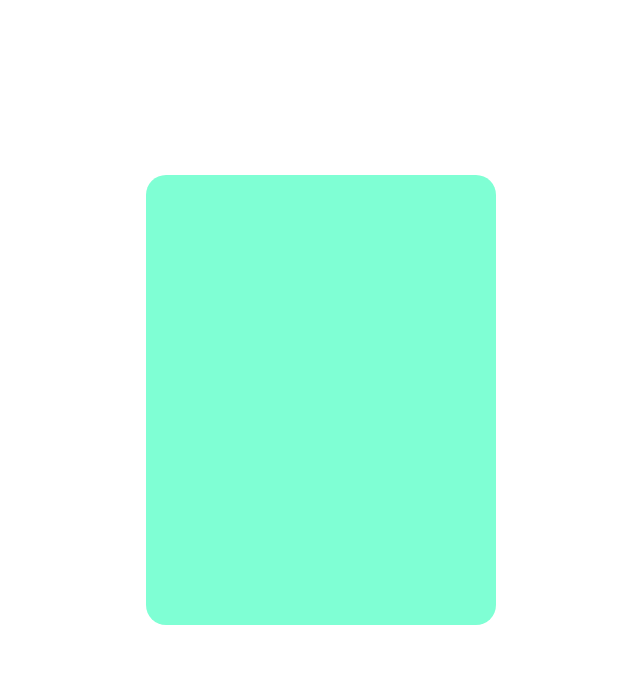
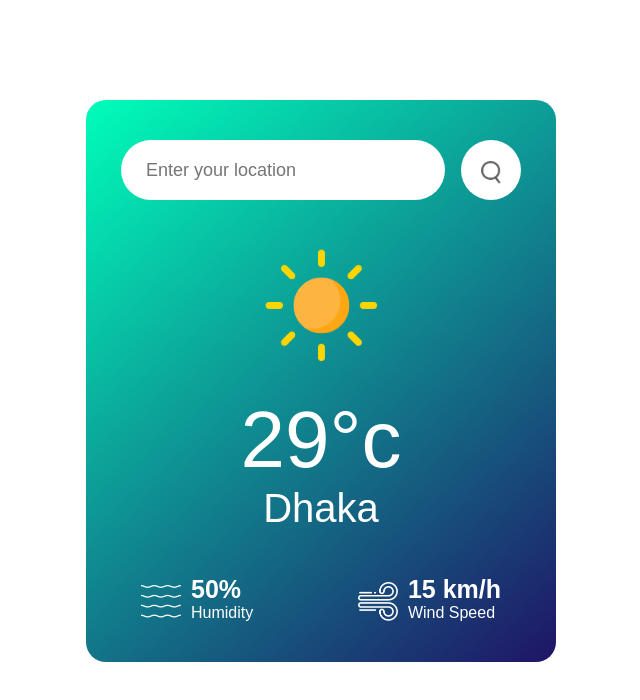
Before and after one commit to mahabub370/Weather-app, a plain HTML site: page index.html in a window 1280 px wide. Shown: the whole page, without its empty margins (319-959 px from the left). Drawn offline with Linux system fonts and the light colour scheme.

Commit message:
UI is done maybe need some finishing touch

```diff
--- a/index.html
+++ b/index.html
@@ -3,6 +3,10 @@
 <head>
     <meta charset="UTF-8">
     <meta name="viewport" content="width=device-width, initial-scale=1.0">
+
+    <link rel="stylesheet" href="https://cdnjs.cloudflare.com/ajax/libs/font-awesome/6.6.0/css/all.min.css" integrity="sha512-Kc323vGBEqzTmouAECnVceyQqyqdsSiqLQISBL29aUW4U/M7pSPA/gEUZQqv1cwx4OnYxTxve5UMg5GT6L4JJg==" crossorigin="anonymous" referrerpolicy="no-referrer" />
+    <link rel="stylesheet" href="https://cdnjs.cloudflare.com/ajax/libs/font-awesome/6.6.0/css/brands.min.css" integrity="sha512-EJp8vMVhYl7tBFE2rgNGb//drnr1+6XKMvTyamMS34YwOEFohhWkGq13tPWnK0FbjSS6D8YoA3n3bZmb3KiUYA==" crossorigin="anonymous" referrerpolicy="no-referrer" />
+
 
     <link rel="shortcut icon" href="favicon.ico" type="image/x-icon">
     <link rel="stylesheet" href="./style.css">
@@ -12,11 +16,40 @@
 <body>
 
     <main class="container" id="body">
+        <div class="search">
+            <input type="text" class="finder" alt="" spellcheck="true" placeholder="Enter your location">
+            <button><img src="./img/search.png" alt=""></button>
+        </div>
+
+        <div class="weather">
+            <img src="./img/clear.png" class="Weather-icon"  alt="Weather icon">
+            <h1 class="tempreture">29°c</h1>
+            <h2 class="city">Dhaka</h2>
+
+            <div class="details">
+                <div class="colum">
+                    <img src="./img/humidity.png" alt="Humidity">
+                    <div>
+                        <p class="humidity">50%</p>
+                        <p>Humidity</p>
+                    </div>
+                </div>
+
+                <div class="colum">
+                    <img src="./img/wind.png" alt="Wind Speed">
+                    <div>
+                        <p class="wind">15 km/h</p>
+                        <p>Wind Speed</p>
+                    </div>
+                </div>
+            </div>
+        </div>
 
     </main>
 
 
 
     <script src="./main.js"></script>
+    <script src="https://cdnjs.cloudflare.com/ajax/libs/font-awesome/6.6.0/js/all.min.js" integrity="sha512-6sSYJqDreZRZGkJ3b+YfdhB3MzmuP9R7X1QZ6g5aIXhRvR1Y/N/P47jmnkENm7YL3oqsmI6AK+V6AD99uWDnIw==" crossorigin="anonymous" referrerpolicy="no-referrer"></script>
 </body>
 </html>
--- a/style.css
+++ b/style.css
@@ -10,13 +10,105 @@ html, body{
     height: 100%;
 }
 
-main{
+/* main{
     width: 350px;
     height: 450px;
-    background-color: aquamarine;
+    background: linear-gradient(135deg );
     position: absolute;
     top: 50%;
     left: 50%;
     transform: translate(-50%, -50%);
     border-radius: 20px;
+    text-align: center;
+} */
+
+.container{
+    width: 90%;
+    max-width: 470px;
+    background: linear-gradient(140deg, #00feba, #1f1466);
+    color: #fff;
+    margin: 100px auto 0;
+    padding: 40px 35px;
+    border-radius: 20px;
+    text-align: center;
+
 }
+
+.search{
+    width: 100%;
+    display: flex;
+    align-items: center;
+    justify-content: space-between;
+}
+
+.search> input{
+    border: 0;
+    outline: 0;
+    background: #ffffff;
+    color: #000000;
+    padding: 10px 25px;
+    height: 60px;
+    border-radius: 30px;
+    flex: 1;
+    margin-right: 16px;
+    font-size: 18px;
+}
+
+.search> button{
+    border: 0;
+    outline: 0;
+    background: #ffffff;
+    border-radius: 50%;
+    width: 60px;
+    height: 60px;
+    cursor: pointer;
+}
+
+.search> button> img{
+    width: 20px;
+    margin-top: 8px;
+}
+
+/* .weather{
+
+} */
+
+.weather> .Weather-icon{
+    width: 170px;
+    margin-top: 20px;
+}
+
+.weather> h1{
+    font-size: 80px;
+    font-weight: 500;
+}
+
+.weather> h2{
+    font-size: 40px;
+    font-weight: 300;
+}
+
+.details{
+    display: flex;
+    align-items: center;
+    justify-content: space-between;
+    padding: 0 20px;
+    margin-top: 50px;
+}
+
+.colum{
+    display: flex;
+    align-items: center;
+    text-align: left;
+}
+
+.colum> img{
+    width: 40px;
+    margin-right: 10px;
+}
+
+.humidity, .wind{
+    font-size: 25px;
+    font-weight: 600;
+    margin-top: -6px;
+}
```
